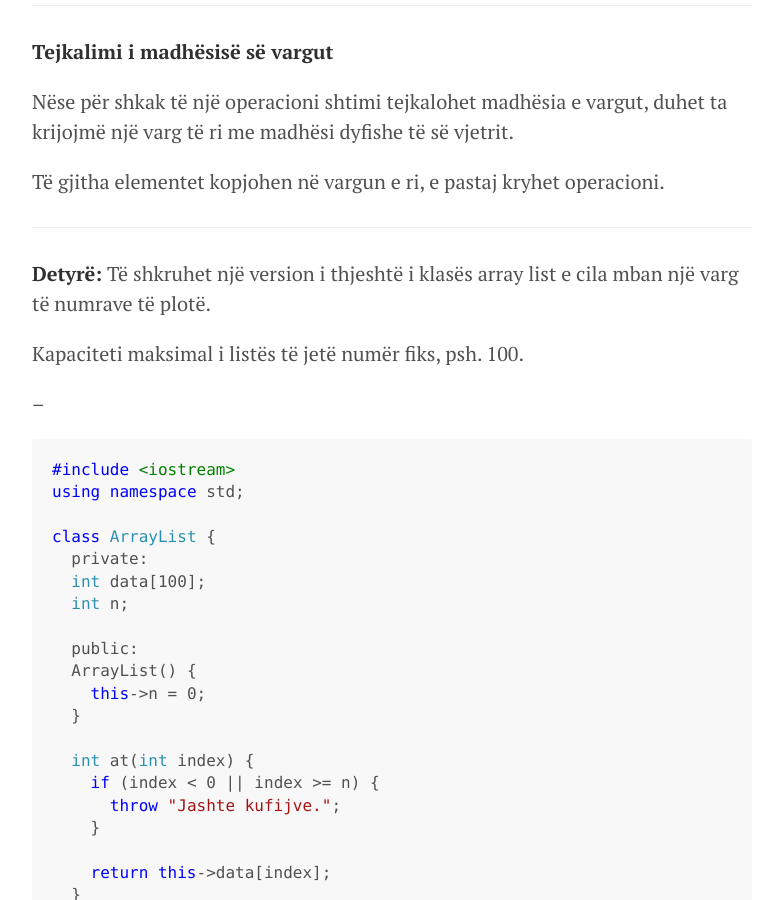
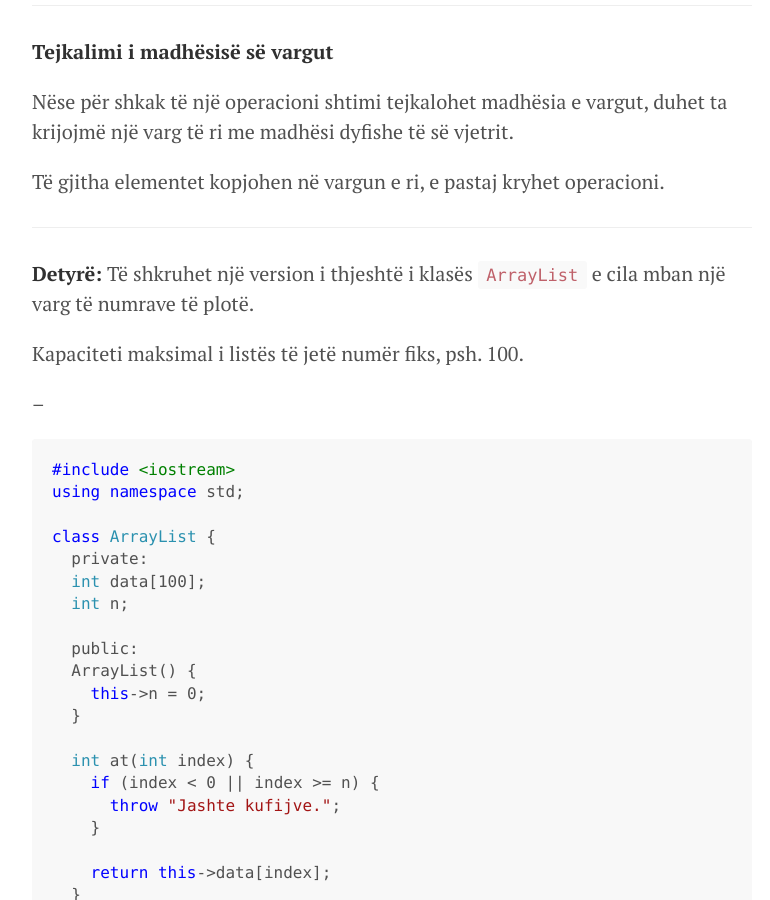
Before and after one commit to edongashi/edongashi.github.io, a Jekyll site: the page built from lendet/algoritmet-dhe-strukturat-e-te-dhenave/java4.md, in a window 1280 px wide and 900 px high, scrolled down 4125 px. Shown: the whole window, without its empty margins (248-1018 px from the left). Built offline with Jekyll 4.4.1, drawn with Linux system fonts in a browser that asks for light colours; our own code applies the rules of GitHub Pages for plain Markdown files.

Commit message:
Quote class name

```diff
--- a/lendet/algoritmet-dhe-strukturat-e-te-dhenave/java4.md
+++ b/lendet/algoritmet-dhe-strukturat-e-te-dhenave/java4.md
@@ -101,7 +101,7 @@ Të gjitha elementet kopjohen në vargun e ri, e pastaj kryhet operacioni.
 
 ---
 
-**Detyrë:** Të shkruhet një version i thjeshtë i klasës array list e cila mban një varg të numrave të plotë.
+**Detyrë:** Të shkruhet një version i thjeshtë i klasës `ArrayList` e cila mban një varg të numrave të plotë.
 
 Kapaciteti maksimal i listës të jetë numër fiks, psh. 100.
 
```
